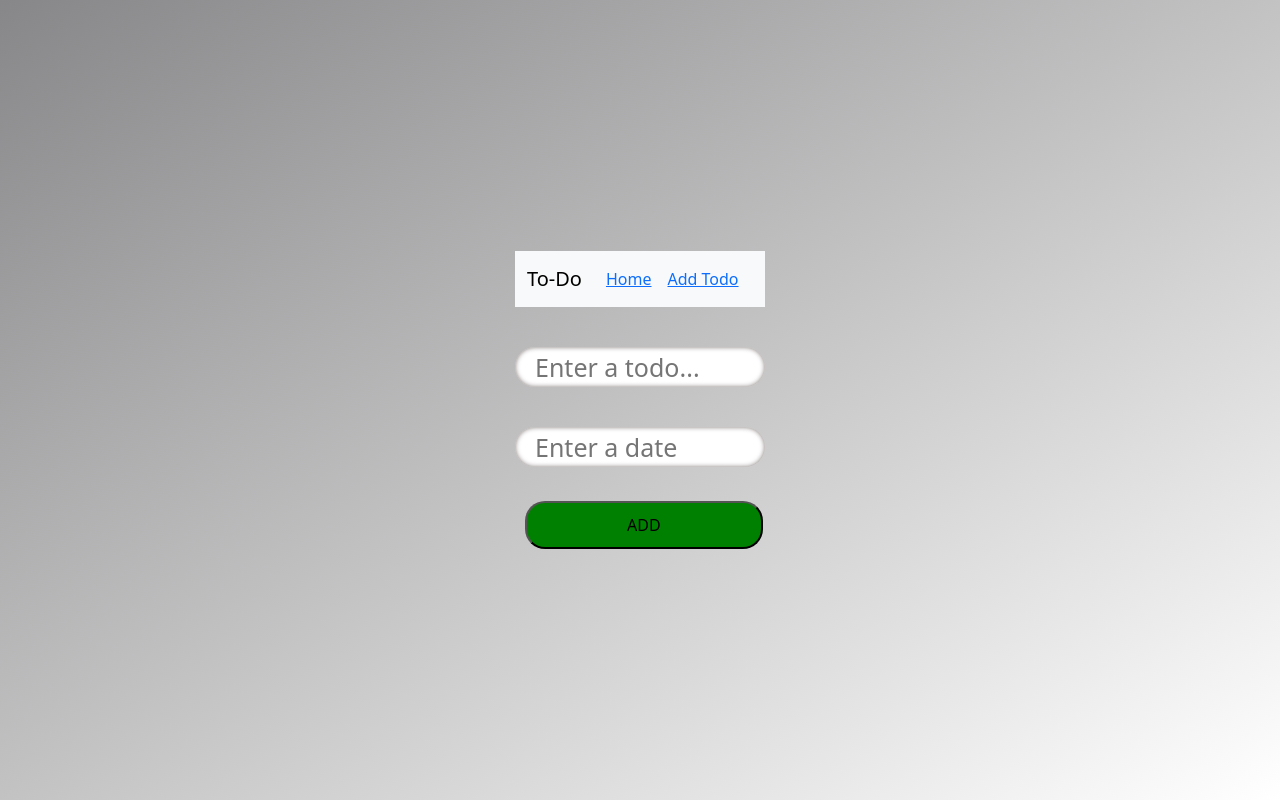
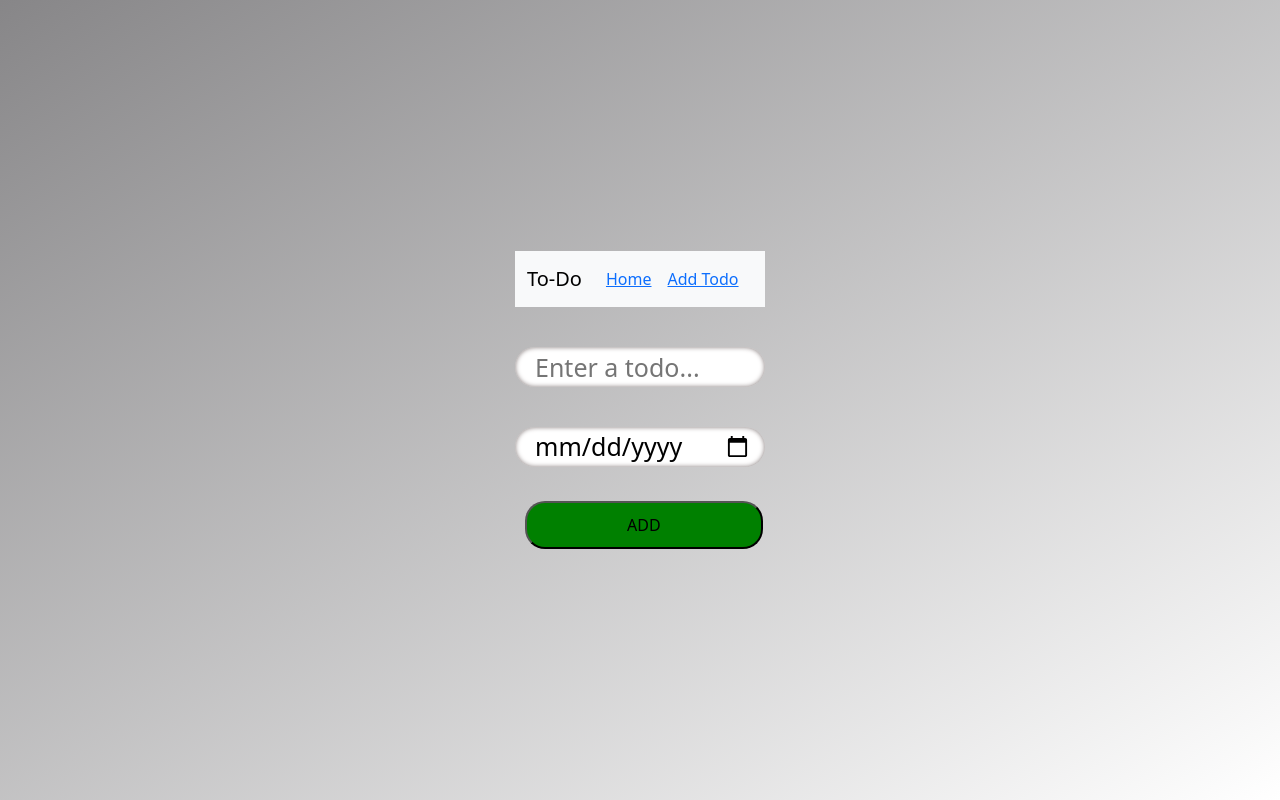
Before and after one commit to SharanyaSD/ReactJS, a React app: page /addtodo in a window 1280 px wide. Built offline with nearby package versions, Linux system fonts and the light colour scheme; data requests are answered from the project's data file; the HTML template or start-up script is replaced by a standard one; a web font is replaced by a local one.

Commit message:
Added routes to App.tsx

```diff
--- a/src/App.tsx
+++ b/src/App.tsx
@@ -1,6 +1,18 @@
 import Todo from "./component/Todo";
+import { BrowserRouter, Route, Routes } from "react-router-dom";
+import Header from "../src/component/Header";
+import AddTodo from "./component/AddTodo";
 const App = () => {
-  return <Todo />;
+  return (
+    <BrowserRouter>
+      <Header />
+      <Routes>
+        <Route path="/" element={<Todo />} />
+
+        <Route path="/addtodo" element={<AddTodo />} />
+      </Routes>
+    </BrowserRouter>
+  );
 };
 
 export default App;
--- a/src/component/AddTodo.tsx
+++ b/src/component/AddTodo.tsx
@@ -1,15 +1,30 @@
 import { useState } from "react";
+import usePost from "./usePost";
+import { v4 as uuidv4 } from "uuid";
+import { TodoInterface } from "../utils/TodoInterface";
 
-const AddTodo = ({
-  addTodo,
-}: {
-  addTodo: (title: string, dueDate: string) => void;
-}) => {
+const AddTodo = () => {
   const [inputValue, setInputValue] = useState("");
   const [dueDate, setDueDate] = useState("");
+  const postTodo = usePost();
 
   const handleAddTodo = () => {
-    addTodo(inputValue, dueDate);
+    const today = new Date();
+    const enteredDate = new Date(dueDate);
+    const newTodo: TodoInterface = {
+      id: uuidv4(),
+      title: inputValue,
+      dueDate,
+      completed: false,
+    };
+    if (enteredDate < today) {
+      alert("Invalid due date. Please enter a date that is not in the past.");
+      return;
+    }
+    postTodo(newTodo);
+
+    alert("Added successfully");
+
     setInputValue("");
     setDueDate("");
   };
@@ -27,7 +42,7 @@ const AddTodo = ({
         <input
           className="input"
           placeholder="Enter a date"
-          type="string"
+          type="date"
           value={dueDate}
           onChange={(e) => setDueDate(e.target.value)}
         />
--- a/src/component/Todo.tsx
+++ b/src/component/Todo.tsx
@@ -1,46 +1,19 @@
 import React, { useEffect, useState } from "react";
 import { TodoInterface } from "../utils/TodoInterface";
-import AddTodo from "./AddTodo";
 import ListTodoItem from "./ListTodoItem";
-import usePost from "./usePost";
-import { v4 as uuidv4 } from "uuid";
 import { url } from "../utils/TodoApi";
 import "./styles.css";
-import { BrowserRouter, Route, Routes } from "react-router-dom";
-import Header from "./Header";
+
 import useFetch from "./useFetch";
 
 function Todo() {
   const [todos, setTodos] = useState<TodoInterface[]>([]);
   const { loading, error } = useFetch();
-  const { fetchPost } = usePost();
   useEffect(() => {
     fetch(url)
       .then((res) => res.json())
       .then((data) => setTodos(data));
   }, []);
-
-  const addTodo = (title: string, dueDate: string) => {
-    const today = new Date();
-    const enteredDate = new Date(dueDate);
-    const newTodo: TodoInterface = {
-      id: uuidv4(),
-      title,
-      dueDate,
-      completed: false,
-    };
-    if (enteredDate < today) {
-      alert("Invalid due date. Please enter a date that is not in the past.");
-      return;
-    }
-    const flag = fetchPost(newTodo);
-    if (!flag) {
-      alert("Not added");
-    }
-
-    setTodos([...todos, newTodo]);
-    alert("Added successfully");
-  };
 
   const deleteTodo = (id: string) => {
     const filterTodo = todos.filter((todo) => todo.id !== id);
@@ -56,15 +29,6 @@ function Todo() {
 
   console.log({ todos });
   return (
-    <>
-      <BrowserRouter>
-        <Header />
-        <Routes>
-          <Route path="/addtodo" element={<AddTodo addTodo={addTodo} />} />
-
-          <Route
-            path="/"
-            element={
     <ListTodoItem
       todos={todos}
       deleteTodo={deleteTodo}
@@ -72,11 +36,6 @@ function Todo() {
       loading={loading}
       error={error}
     />
-            }
-          />
-        </Routes>
-      </BrowserRouter>
-    </>
   );
 }
 
--- a/src/component/usePost.tsx
+++ b/src/component/usePost.tsx
@@ -2,7 +2,7 @@ import { url } from "../utils/TodoApi";
 import { TodoInterface } from "../utils/TodoInterface";
 
 const usePost = () => {
-  const fetchPost = async (newTodo: TodoInterface) => {
+  const postTodo = async (newTodo: TodoInterface) => {
     try {
       const data = await fetch(url, {
         method: "POST",
@@ -23,7 +23,7 @@ const usePost = () => {
     }
   };
 
-  return { fetchPost };
+  return postTodo;
 };
 
 export default usePost;
--- a/src/database/db.json
+++ b/src/database/db.json
@@ -35,6 +35,18 @@
       "title": "sixth task",
       "dueDate": "12/3/24",
       "completed": false
+    },
+    {
+      "id": "8693c166-0688-482f-b58b-4c2f4a4d171d",
+      "title": "new",
+      "dueDate": "",
+      "completed": false
+    },
+    {
+      "id": "14143c38-9cfb-4d80-b5f1-a3fb632eadd6",
+      "title": "newtodo",
+      "dueDate": "",
+      "completed": false
     }
   ]
 }
```
Lines whose indentation alone changed are shown as unchanged.
